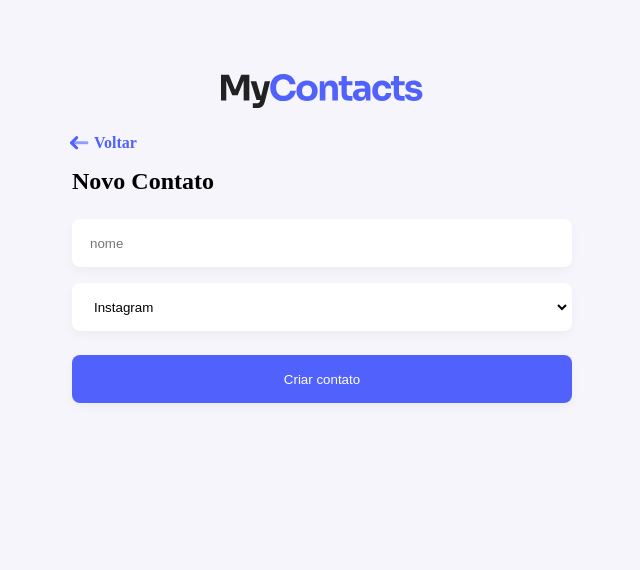
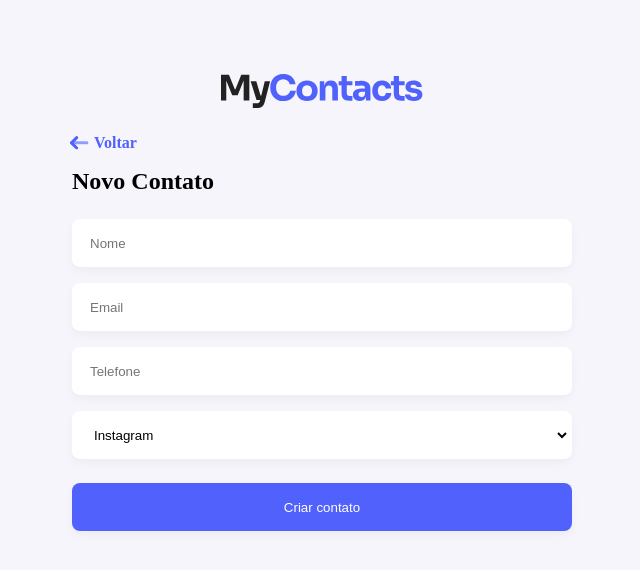
Before and after one commit to yansilvacerqueira/contact-front, a React (Create React App) app: page /new in a window 1280 px wide. Shown: the top 570 px of the page, without its empty margins (318-958 px from the left). Built offline with nearby package versions, Linux system fonts and the light colour scheme.

Commit message:
add new components and tests

```diff
--- a/src/Views/Home/Home.tsx
+++ b/src/Views/Home/Home.tsx
@@ -14,7 +14,6 @@ import { Loader } from '../../components/Loader/Loader';
 export const Home = () => {
   return (
     <>
-      <Loader />
       <InputContainer>
         <input type="text" placeholder="Pesquisar contato" />
       </InputContainer>
--- a/src/components/ContactForm/ContactForm.tsx
+++ b/src/components/ContactForm/ContactForm.tsx
@@ -1,20 +1,74 @@
+import { useState } from 'react';
 import { Button } from '../Button/Button';
 import { FormGroup } from '../FormGroup/FormGroup';
-import Input from '../Input/Input';
+import { Input } from '../Input/Input';
 import InputSelect from '../InputSelect/InputSelect';
 
 import { Form } from './styles';
+import { isEmailValid } from '../../helpers/isValidEmail';
+import { useErrors } from '../../hooks/useErrors';
+import { handleChange } from '../../helpers/handleChange';
 
 type ContactFormProps = {
   buttonLabel: string;
 };
 
 export const ContactForm = ({ buttonLabel }: ContactFormProps) => {
+  const [name, setName] = useState('');
+  const [email, setEmail] = useState('');
+  const [phone, setPhone] = useState('');
+  const [category, setCategory] = useState('');
+
+  const { getErrorMessageByFieldName, removeError, setError } = useErrors();
+
+  const handleSubmitForm = (event: React.FormEvent<HTMLFormElement>) => {
+    event.preventDefault();
+    console.log({ name, email, phone, category });
+  };
+
   return (
-    <Form>
+    <Form onSubmit={handleSubmitForm}>
+      <FormGroup errorMessage={getErrorMessageByFieldName('name')}>
+        <Input
+          value={name}
+          placeholder="Nome"
+          onChange={(e: React.FormEvent<HTMLFormElement>) =>
+            handleChange({
+              event: e,
+              field: 'name',
+              setValue: setName,
+              validate: (value: string) => (!value ? 'Name is required' : null),
+              removeError: removeError,
+              setError: setError,
+            })
+          }
+          error={getErrorMessageByFieldName('name')}
+        />
+      </FormGroup>
+
+      <FormGroup errorMessage={getErrorMessageByFieldName('email')}>
+        <Input
+          value={email}
+          placeholder="Email"
+          onChange={(e: React.FormEvent<HTMLFormElement>) =>
+            handleChange({
+              event: e,
+              field: 'email',
+              setValue: setEmail,
+              validate: (value: string) =>
+                value && !isEmailValid(value) ? 'Invalid email' : null,
+              removeError: removeError,
+              setError: setError,
+            })
+          }
+          error={getErrorMessageByFieldName('email')}
+        />
+      </FormGroup>
+
       <FormGroup>
-        <Input placeholder="nome" />
+        <Input placeholder="Telefone" />
       </FormGroup>
+
       <FormGroup>
         <InputSelect>
           <option value="Instagram">Instagram</option>
@@ -22,6 +76,7 @@ export const ContactForm = ({ buttonLabel }: ContactFormProps) => {
           <option value="Tinder">Tinder</option>
         </InputSelect>
       </FormGroup>
+
       <Button>{buttonLabel}</Button>
     </Form>
   );
--- a/src/components/FormGroup/FormGroup.tsx
+++ b/src/components/FormGroup/FormGroup.tsx
@@ -3,8 +3,14 @@ import { Container } from './styles';
 
 type FormGroupProps = {
   children: ReactElement;
+  errorMessage?: string;
 };
 
-export const FormGroup = ({ children }: FormGroupProps) => {
-  return <Container>{children}</Container>;
+export const FormGroup = ({ children, errorMessage }: FormGroupProps) => {
+  return (
+    <Container>
+      {children}
+      {errorMessage && <small>{errorMessage}</small>}
+    </Container>
+  );
 };
--- a/src/components/FormGroup/styles.ts
+++ b/src/components/FormGroup/styles.ts
@@ -4,4 +4,8 @@ export const Container = styled.div`
   & + & {
     margin-top: 16px;
   }
+
+  small {
+    color: ${({ theme }) => theme.danger.main};
+  }
 `;
--- a/src/components/Input/Input.tsx
+++ b/src/components/Input/Input.tsx
@@ -1,6 +1,11 @@
-import styled from 'styled-components';
+import { FC } from 'react';
+import styled, { css } from 'styled-components';
 
-export default styled.input`
+type InputProps = {
+  error?: boolean;
+};
+
+export const Input: FC<InputProps | any> = styled.input`
   width: 100%;
   background: #fff;
 
@@ -16,4 +21,11 @@ export default styled.input`
   &:focus {
     border-color: 2px solid ${({ theme }) => theme.primary.main};
   }
+
+  ${({ theme, error }) =>
+    error &&
+    css`
+      color: ${theme.danger.light};
+      border-color: 2px solid ${({ theme }) => theme.primary.main};
+    `}
 `;
--- /dev/null
+++ b/src/helpers/handleChange.ts
@@ -0,0 +1,24 @@
+type handleChangeParams = {
+  field: string;
+  event: React.FormEvent<HTMLFormElement>;
+  setValue: React.Dispatch<React.SetStateAction<string>>;
+  validate: (value: string) => string | null;
+  removeError: (fieldName: string) => void;
+  setError: ({ field, message }: any) => void;
+};
+
+export const handleChange = ({
+  field,
+  setValue,
+  validate,
+  event,
+  removeError,
+  setError,
+}: handleChangeParams) => {
+  const value = event.currentTarget.value;
+  setValue(value);
+
+  const error = validate(value);
+
+  error ? setError({ field, message: error }) : removeError(field);
+};
--- /dev/null
+++ b/src/helpers/isValidEmail.ts
@@ -0,0 +1,5 @@
+export const isEmailValid = (email: string) => {
+  const regex =
+    /^(([^<>()[\]\\.,;:\s@"]+(\.[^<>()[\]\\.,;:\s@"]+)*)|(".+"))@((\[[0-9]{1,3}\.[0-9]{1,3}\.[0-9]{1,3}\.[0-9]{1,3}\])|(([a-zA-Z\-0-9]+\.)+[a-zA-Z]{2,}))$/;
+  return regex.test(email);
+};
--- /dev/null
+++ b/src/hooks/useErrors.ts
@@ -0,0 +1,40 @@
+import { useState } from 'react';
+
+type errorMessage = {
+  field: string;
+  message: string;
+};
+
+type useErrorsProps = {
+  removeError: (fieldName: string) => void;
+  setError: ({ field, message }: errorMessage) => void;
+  getErrorMessageByFieldName: (fieldName: string) => string | undefined;
+};
+
+export const useErrors = (): useErrorsProps => {
+  const [errors, setErrors] = useState<errorMessage[]>([]);
+
+  const setError = ({ field, message }: errorMessage) => {
+    const errorExists = errors.find((error) => error.field === field);
+
+    if (errorExists) return;
+
+    setErrors((prevState) => [...prevState, { field, message }]);
+  };
+
+  const removeError = (fieldName: string) => {
+    setErrors((prevState) =>
+      prevState.filter((error) => error.field !== fieldName),
+    );
+  };
+
+  const getErrorMessageByFieldName = (fieldName: string) => {
+    return errors.find((error) => error.field === fieldName)?.message;
+  };
+
+  return {
+    setError,
+    removeError,
+    getErrorMessageByFieldName,
+  };
+};
```
Also changed, not shown: 2 other files (tests, documents, lock files or other folders).
